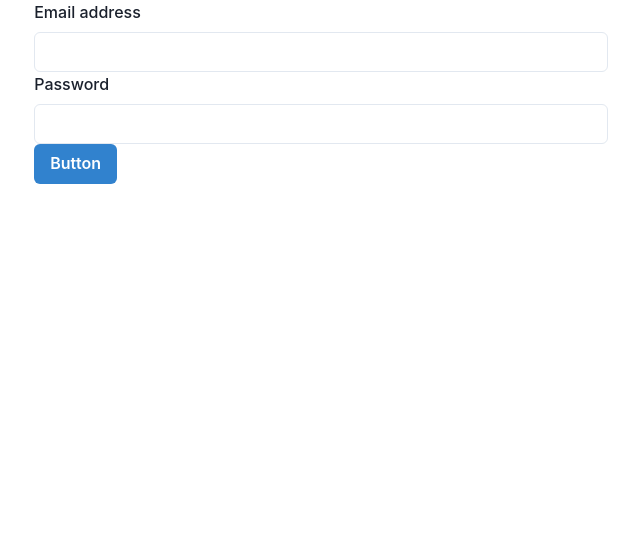
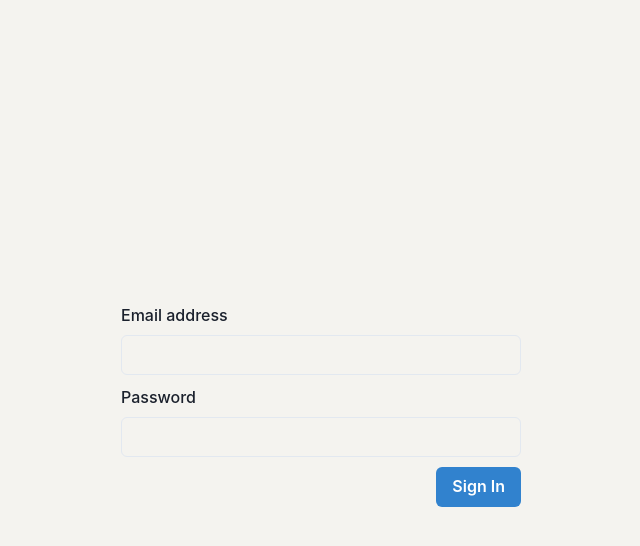
Before and after one commit to sitogi/my-admin-template, a React (Create React App) app: page /login in a window 1280 px wide. Shown: the top 546 px of the page, without its empty margins (319-959 px from the left). Built offline with nearby package versions, Linux system fonts and the light colour scheme; no server answers.

Commit message:
Update Login page

```diff
--- a/src/components/pages/Login/Login.tsx
+++ b/src/components/pages/Login/Login.tsx
@@ -1,5 +1,7 @@
-import { Alert, AlertIcon, Button, Container, FormControl, FormLabel, Input } from '@chakra-ui/react';
-import React, { FC } from 'react';
+/** @jsx jsx */
+import React, { FC } from 'react'; // eslint-disable-line @typescript-eslint/no-unused-vars
+import { css, jsx } from '@emotion/react';
+import { Alert, AlertIcon, Button, Center, Flex, FormControl, FormLabel, Input, Spacer } from '@chakra-ui/react';
 
 interface LoginProps {
   errorMsg: string;
@@ -10,25 +12,47 @@ interface LoginProps {
 
 const Login: FC<LoginProps> = ({ errorMsg, handleOnChangeEmail, handleOnChangePassword, handleOnSubmit }) => {
   return (
-    <Container>
+    <Flex
+      css={css`
+        background-color: #f4f3ef;
+      `}
+      direction="column"
+      h="100vh"
+      w="100vw"
+      align="center"
+    >
+      <Spacer />
       {errorMsg && (
+        <Center w="800px">
           <Alert status="error">
+            {' '}
             <AlertIcon />
             {errorMsg}
           </Alert>
+        </Center>
       )}
+      <Center w="400px" mt="10px">
         <FormControl id="email">
           <FormLabel>Email address</FormLabel>
           <Input type="email" onChange={(event) => handleOnChangeEmail(String(event.target.value))} />
         </FormControl>
+      </Center>
+      <Center w="400px" mt="10px">
         <FormControl id="password">
           <FormLabel>Password</FormLabel>
           <Input type="password" onChange={(event) => handleOnChangePassword(String(event.target.value))} />
         </FormControl>
+      </Center>
+      <Flex w="400px" mt="10px">
+        <Spacer />
+        <Center>
           <Button colorScheme="blue" onClick={() => handleOnSubmit()}>
-        Button
+            Sign In
           </Button>
-    </Container>
+        </Center>
+      </Flex>
+      <Spacer />
+    </Flex>
   );
 };
 
```
Lines whose indentation alone changed are shown as unchanged.
